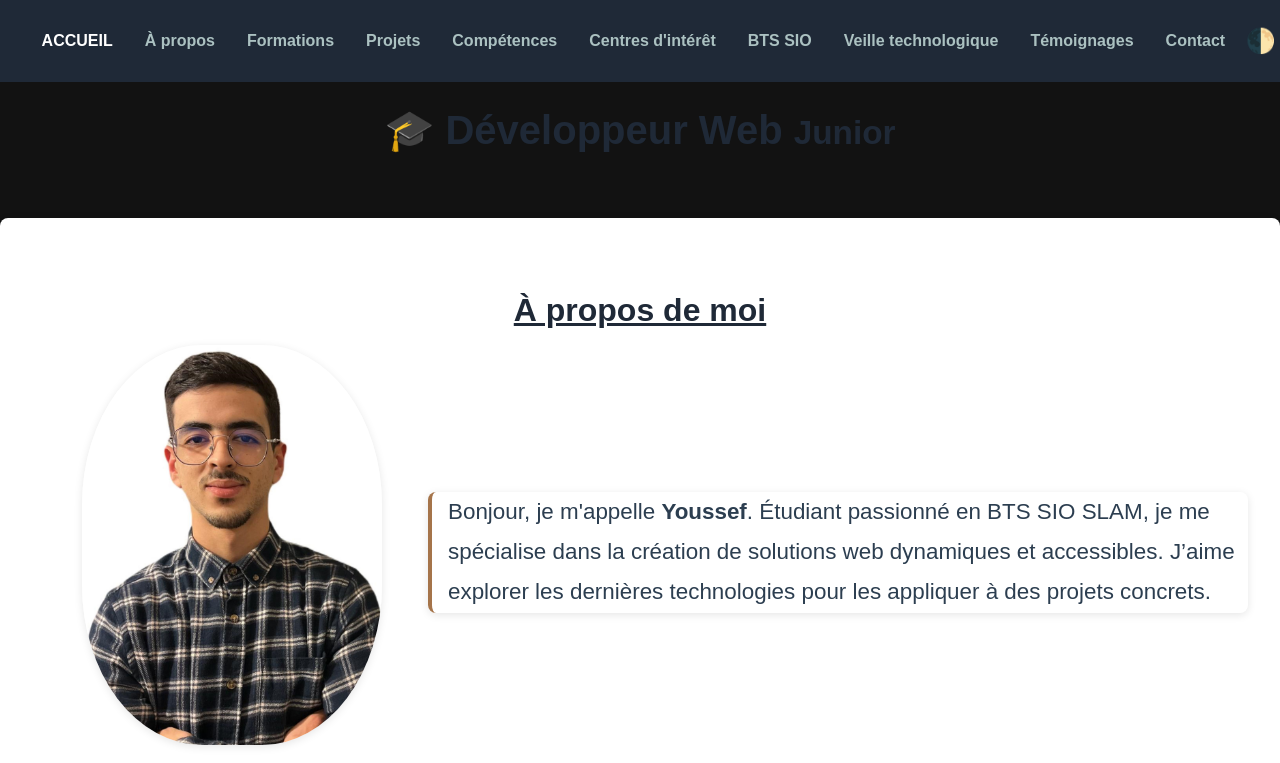
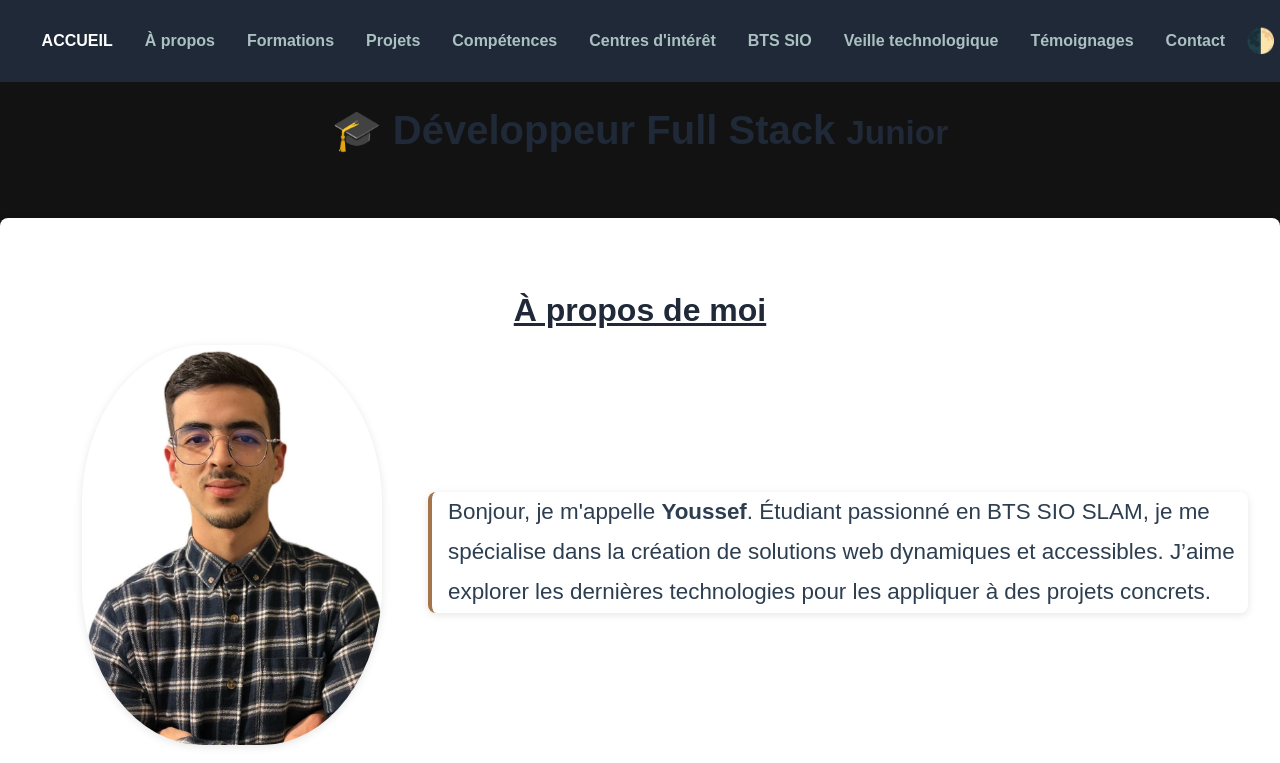
Before and after one commit to Youssef0801/projet-portfolio, a website: page index.html in a window 1280 px wide. Shown: the top 763 px of the page. Drawn offline with Linux system fonts and the light colour scheme.

Commit message:
Mise à jour du titre de la section principale pour refléter le rôle de Développeur Full Stack.

```diff
--- a/index.html
+++ b/index.html
@@ -63,7 +63,7 @@
     <main>
         <h1 class="main-title">
             <span aria-hidden="true">🎓</span>
-            <strong>Développeur Web</strong>
+            <strong>Développeur Full Stack</strong>
             <small>Junior</small>
         </h1>
         <section id="a-propos" class="a-propos">
```
